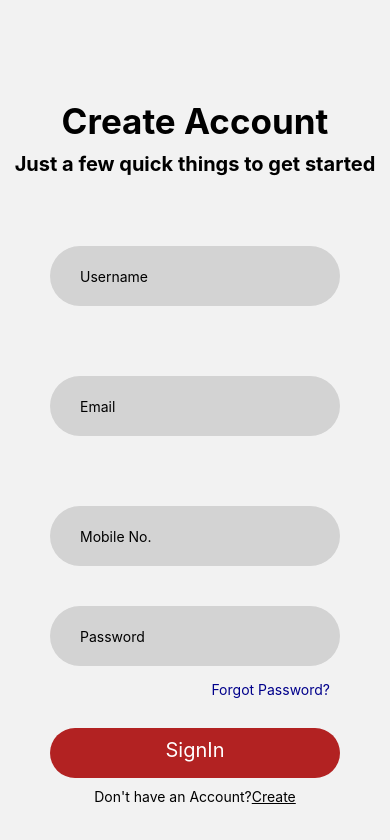
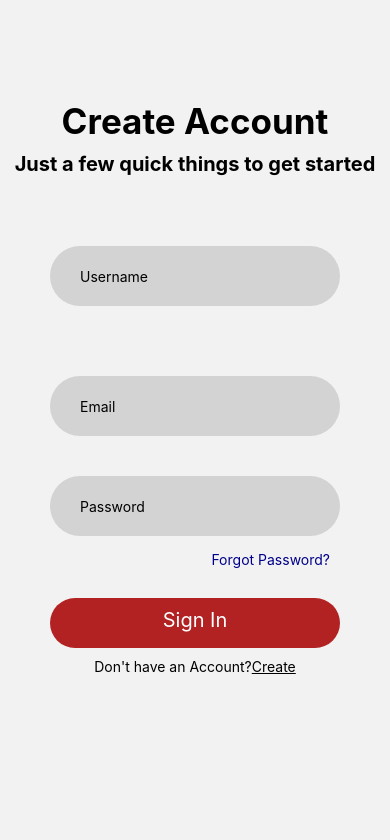
Before and after one commit to naikkajal/NutriScan, a React Native app: screen /Signup in a window 390 px wide. Shown: the top 840 px of the page. Built offline with nearby package versions, Linux system fonts and the light colour scheme.

Commit message:
firebase setup

```diff
--- a/App.js
+++ b/App.js
@@ -1,13 +1,14 @@
-import { StatusBar } from 'expo-status-bar';
+// App.js
 import React from 'react';
-import { StyleSheet, Text, View } from 'react-native';
 import { NavigationContainer } from '@react-navigation/native';
 import { createNativeStackNavigator } from '@react-navigation/native-stack';
+import Signup from './src/screens/signup';
 import Login from './src/screens/login';
-import Signup from './src/screens/signup';
+import Alert from './src/screens/alert';
 
 const Stack = createNativeStackNavigator();
-export default function App() {
+
+const App = () => {
   return (
     <NavigationContainer>
       <Stack.Navigator screenOptions={{ headerShown: false }}>
@@ -15,16 +16,11 @@ export default function App() {
         component={Login} />
         <Stack.Screen name="Signup"
         component={Signup} />
+        <Stack.Screen name="Alert"
+        component={Alert} />
       </Stack.Navigator>
     </NavigationContainer>
   );
-}
+};
 
-const styles = StyleSheet.create({
-  container: {
-    flex: 1,
-    backgroundColor: '#fff',
-    alignItems: 'center',
-    justifyContent: 'center',
-  },
-});
+export default App;
--- a/app.json
+++ b/app.json
@@ -2,6 +2,9 @@
   "expo": {
     "name": "foodapp",
     "slug": "foodapp",
-    "version": "1.0.0"
+    "version": "1.0.0",
+    "android": {
+      "enableHermes": true
+    }
   }
 }
--- /dev/null
+++ b/firebase.js
@@ -0,0 +1,25 @@
+// Import the functions you need from the SDKs you need
+import firebase from 'firebase/compat/app';
+import 'firebase/compat/auth';
+import 'firebase/compat/firestore';
+// TODO: Add SDKs for Firebase products that you want to use
+// https://firebase.google.com/docs/web/setup#available-libraries
+
+// Your web app's Firebase configuration
+const firebaseConfig = {
+  apiKey: "AIzaSyBwO4eOpmaOeh-cheg9QIILUNBN7a7fUZs",
+  authDomain: "nutrition-c8f3c.firebaseapp.com",
+  projectId: "nutrition-c8f3c",
+  storageBucket: "nutrition-c8f3c.appspot.com",
+  messagingSenderId: "109786197380",
+  appId: "1:109786197380:web:f9f248657d4eb279bc01d1"
+};
+
+if (!firebase.apps.length) {
+    firebase.initializeApp(firebaseConfig);
+  }
+
+  const auth = firebase.auth();
+  const firestore = firebase.firestore();
+
+  export { auth, firestore };
--- a/index.js
+++ b/index.js
@@ -1,8 +1,5 @@
+// index.js
 import { registerRootComponent } from 'expo';
-
 import App from './App';
 
-// registerRootComponent calls AppRegistry.registerComponent('main', () => App);
-// It also ensures that whether you load the app in Expo Go or in a native build,
-// the environment is set up appropriately
 registerRootComponent(App);
--- a/package.json
+++ b/package.json
@@ -9,10 +9,14 @@
     "web": "expo start --web"
   },
   "dependencies": {
+    "@react-native-firebase/app": "^20.1.0",
+    "@react-native-firebase/auth": "^20.1.0",
+    "@react-native-firebase/firestore": "^20.1.0",
     "@react-navigation/native": "^6.1.17",
     "@react-navigation/native-stack": "^6.10.0",
     "expo": "~51.0.18",
     "expo-status-bar": "~1.12.1",
+    "firebase": "^9.23.0",
     "react": "18.2.0",
     "react-native": "0.74.3",
     "react-native-safe-area-context": "4.10.1",
--- /dev/null
+++ b/src/screens/alert.jsx
@@ -0,0 +1,14 @@
+import { StyleSheet, Text, View } from 'react-native'
+import React from 'react'
+
+const Alert = () => {
+  return (
+    <View>
+      <Text>Alert</Text>
+    </View>
+  )
+}
+
+export default Alert
+
+const styles = StyleSheet.create({})
--- a/src/screens/login.jsx
+++ b/src/screens/login.jsx
@@ -1,12 +1,27 @@
 import { StyleSheet, Text, TextInput, View, TouchableOpacity } from 'react-native'
-import React from 'react'
+import React, { useState } from 'react'
 import { useNavigation } from '@react-navigation/native';
 import { createNativeStackNavigator } from '@react-navigation/native-stack';
+import { auth } from '../../firebase';
 
 const Login = () => {
+  const [email, setEmail] = useState('');
+  const [password, setPassword] = useState('');
   const navigation = useNavigation();
   const handleRegister = () => {
     navigation.navigate("Signup");
+  };
+  const handleAlert = () => {
+    navigation.navigate("Alert");
+  };
+  const handleLogin = () => {
+    auth
+      .signInWithEmailAndPassword(email, password)
+      .then(userCredentials => {
+        const user = userCredentials.user;
+        console.log('Logged in with:', user.email);
+      })
+      .catch(error => alert(error.message));
   };
   return (
     <View style={styles.welcontainer}>
@@ -28,7 +43,9 @@ const Login = () => {
       </View>
       <Text style={styles.forgottext}>Forgot Password?</Text>
       <View style={styles.signinbutton}>
-        <Text style={styles.signintext}>SignIn</Text>
+      <TouchableOpacity onPress={handleLogin}>
+          <Text style={styles.signintext}>Sign In</Text>
+        </TouchableOpacity>
       </View>
       <View>
       <TouchableOpacity onPress={handleRegister}>
--- a/src/screens/signup.jsx
+++ b/src/screens/signup.jsx
@@ -1,115 +1,131 @@
-import { StyleSheet, Text, TextInput, View, TouchableOpacity } from 'react-native'
-import React from 'react'
+import { StyleSheet, Text, TextInput, View, TouchableOpacity } from 'react-native';
+import React, { useState } from 'react';
 import { useNavigation } from '@react-navigation/native';
-import { createNativeStackNavigator } from '@react-navigation/native-stack';
+import { auth } from '../../firebase';  // Make sure this path is correct
 
 const Signup = () => {
+  const [email, setEmail] = useState('');
+  const [password, setPassword] = useState('');
   const navigation = useNavigation();
+
   const handleRegister = () => {
     navigation.navigate("Login");
   };
+
+  const handleSignUp = () => {
+    auth
+      .createUserWithEmailAndPassword(email, password)
+      .then(userCredentials => {
+        const user = userCredentials.user;
+        console.log('Registered with:', user.email);
+      })
+      .catch(error => alert(error.message));
+  };
+
   return (
     <View style={styles.createcontainer}>
       <Text style={styles.createtext}>Create Account</Text>
       <Text style={styles.startedtext}>Just a few quick things to get started</Text>
       <View style={styles.usercontainer}>
-        <TextInput style={styles.usertext}
+        <TextInput
+          style={styles.usertext}
           placeholder='Username'
           placeholderTextColor={"black"}
         />
-
       </View>
       <View style={styles.usercontainer}>
-        <TextInput style={styles.usertext}
+        <TextInput
+          style={styles.usertext}
           placeholder='Email'
           placeholderTextColor={"black"}
+          onChangeText={text => setEmail(text)}
+          value={email}
         />
-
-      </View>
-      <View style={styles.usercontainer}>
-        <TextInput style={styles.usertext}
-          placeholder='Mobile No.'
-          placeholderTextColor={"black"}
-        />
-
       </View>
       <View style={styles.passcontainer}>
-      <TextInput style={styles.usertext}
+        <TextInput
+          style={styles.usertext}
           secureTextEntry
           placeholder='Password'
           placeholderTextColor={"black"}
+          onChangeText={text => setPassword(text)}
+          value={password}
         />
       </View>
       <Text style={styles.forgottext}>Forgot Password?</Text>
       <View style={styles.signinbutton}>
-        <Text style={styles.signintext}>SignIn</Text>
+        <TouchableOpacity onPress={handleSignUp} >
+          <Text style={styles.signintext}>Sign In</Text>
+        </TouchableOpacity>
       </View>
       <View>
         <TouchableOpacity onPress={handleRegister}>
           <Text style={styles.alreadytext}>
-          Don't have an Account?<Text style={{textDecorationLine:"underline"}}>Create</Text>
+            Don't have an Account?<Text style={{ textDecorationLine: "underline" }}>Create</Text>
           </Text>
         </TouchableOpacity>
       </View>
     </View>
-
-  )
+  );
 }
 
-
-export default Signup
+export default Signup;
 
 const styles = StyleSheet.create({
-  createcontainer:{alignContent:"center"},
-  createtext:{textAlign:"center",
-        marginTop:100,
-        fontSize:35,
-        fontWeight:"bold"},
-        startedtext:{
-          textAlign:"center",
-        marginTop:10,
-        fontSize:20,
-        fontWeight:"bold"
+  createcontainer: { alignContent: "center" },
+  createtext: {
+    textAlign: "center",
+    marginTop: 100,
+    fontSize: 35,
+    fontWeight: "bold"
   },
-        usercontainer:{
-      backgroundColor:"lightgrey",
-      flexDirection:"row",
-      marginTop:70,
-      height:60,
-      marginHorizontal:50,
-      borderRadius:50
+  startedtext: {
+    textAlign: "center",
+    marginTop: 10,
+    fontSize: 20,
+    fontWeight: "bold"
   },
-    usertext:{
-      marginLeft:30
-    },passcontainer:{
-      backgroundColor:"lightgrey",
-      flexDirection:"row",
-      marginTop:40,
-      height:60,
-      marginHorizontal:50,
-      borderRadius:50
+  usercontainer: {
+    backgroundColor: "lightgrey",
+    flexDirection: "row",
+    marginTop: 70,
+    height: 60,
+    marginHorizontal: 50,
+    borderRadius: 50
   },
-    forgottext:{
-      textAlign:"right",
-      marginRight:60,
-      marginTop:15,
-      color:"darkblue"
+  usertext: {
+    marginLeft: 30
   },
-    signinbutton:{
-      backgroundColor:"firebrick",
-      height:50,
-      marginTop:30,
-      marginHorizontal:50,
-      borderRadius:50,
-      alignItems:"center",
+  passcontainer: {
+    backgroundColor: "lightgrey",
+    flexDirection: "row",
+    marginTop: 40,
+    height: 60,
+    marginHorizontal: 50,
+    borderRadius: 50
   },
-    signintext:{
-      textAlign:"centre",
-      color:"white",
-      fontSize:20,
-      marginVertical:10
-    },alreadytext:{
-      textAlign:"center",
-      marginTop:10
+  forgottext: {
+    textAlign: "right",
+    marginRight: 60,
+    marginTop: 15,
+    color: "darkblue"
+  },
+  signinbutton: {
+    backgroundColor: "firebrick",
+    height: 50,
+    marginTop: 30,
+    marginHorizontal: 50,
+    borderRadius: 50,
+    alignItems: "center",
+  },
+  signintext: {
+    textAlign: "center",
+    color: "white",
+    fontSize: 20,
+    marginVertical: 10
+  },
+  alreadytext: {
+    textAlign: "center",
+    marginTop: 10
   }
-})
+});
```
Also changed, not shown: 1 other file (tests, documents, lock files or other folders). Lines whose indentation alone changed are shown as unchanged.
